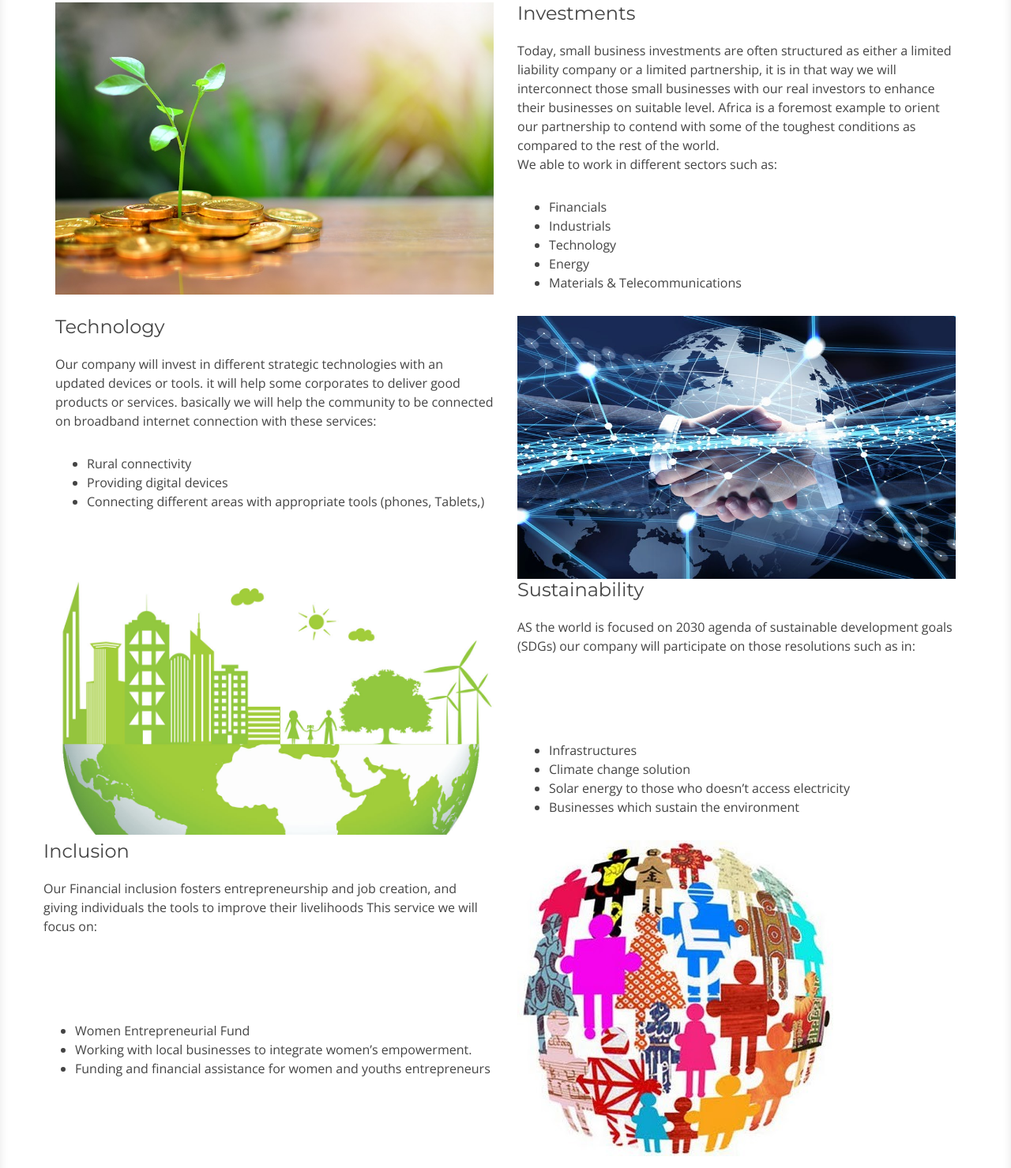
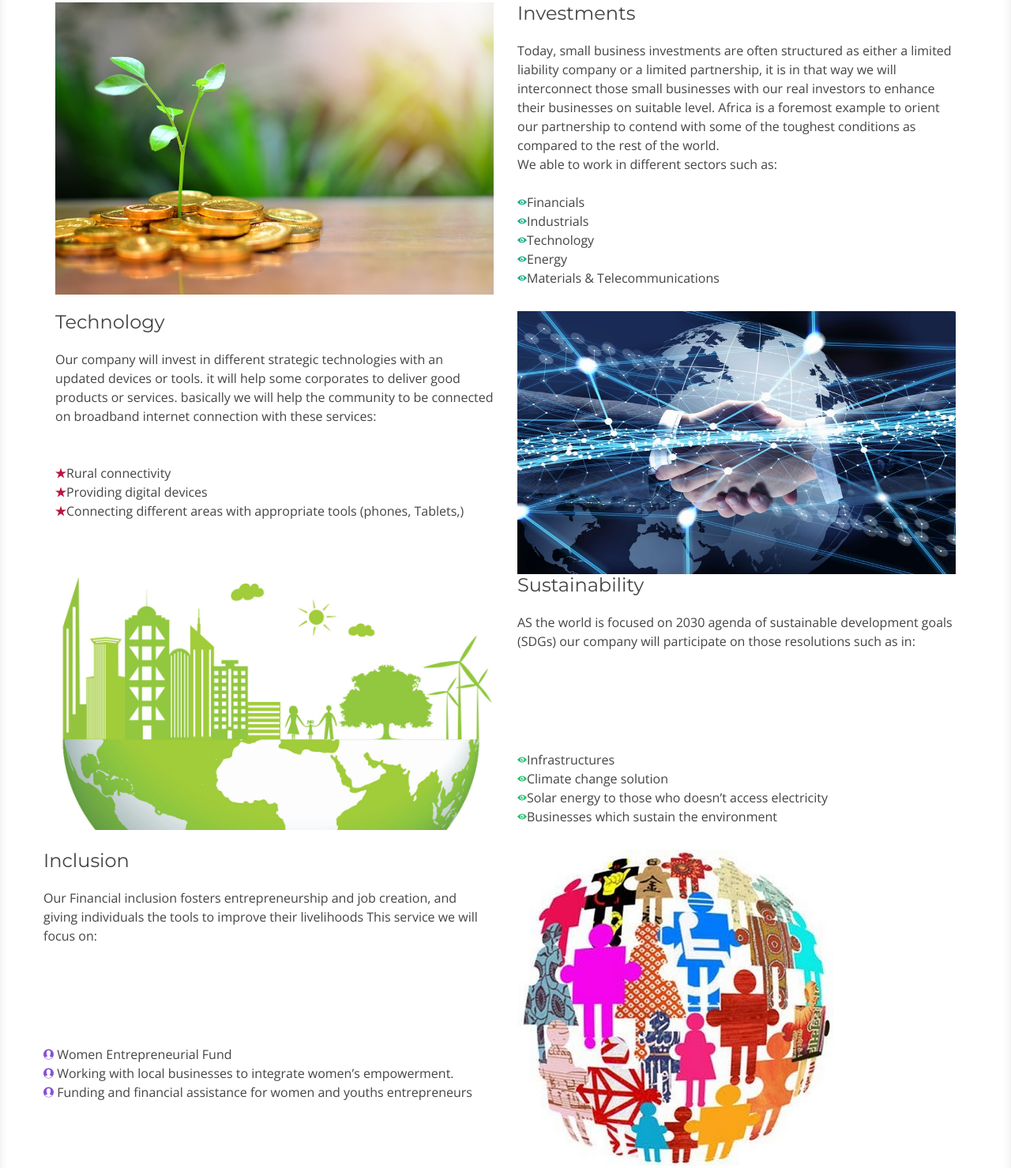
Before and after one commit to nccharles/inclusion, a plain HTML site: page index.html in a window 1280 px wide. Shown: the part 758-2237 px from the top of the page at 79% size. Drawn offline with nearby package versions, Linux system fonts and the light colour scheme; files whose address does not match are found by name.

Commit message:
new demo

```diff
--- a/css/style.css
+++ b/css/style.css
@@ -1436,7 +1436,7 @@ h6 {
 @media (max-width: 991px) {
   #header {
     height: 80px;
-    padding: 10px 0;
+    padding: 10px;
   }
 
   #header .logo h1 {
--- a/index.html
+++ b/index.html
@@ -66,7 +66,8 @@
       </div>
 
       <div class="intro-info wow fadeInLeft">
-        <h2>We're the<br><span><i class="ion-ios-heart-outline" style="color: rgba(183, 21, 64,1.0);"></i>heart</span><br>of all investments!</h2>
+        <h2>We're the<br><span><i class="ion-ios-heart-outline"
+              style="color: rgba(183, 21, 64,1.0);"></i>heart</span><br>of all investments!</h2>
         <div>
           <a href="#services" class="btn-get-started scrollto">Our services</a>
           <a href="#about" class="btn-services scrollto">About us</a>
@@ -99,14 +100,12 @@
                 limited partnership, it is in that way we will interconnect those small businesses with our real
                 investors to enhance their businesses on suitable level. Africa is a foremost example to orient our
                 partnership to contend with some of the toughest conditions as compared to the rest of the world.<br />
-                We able to work in different sectors such as:
-                <ul>
-                  <li>Financials</li>
-                  <li>Industrials</li>
-                  <li>Technology</li>
-                  <li>Energy</li>
-                  <li>Materials & Telecommunications</li>
-                </ul>
+                We able to work in different sectors such as:<br /><br />
+                <i class="ion-ios-eye" style="color: rgba(16, 172, 132,1.0);"></i>Financials<br />
+                <i class="ion-ios-eye" style="color: rgba(16, 172, 132,1.0);"></i>Industrials<br />
+                <i class="ion-ios-eye" style="color: rgba(16, 172, 132,1.0);"></i>Technology<br />
+                <i class="ion-ios-eye" style="color: rgba(16, 172, 132,1.0);"></i>Energy<br />
+                <i class="ion-ios-eye" style="color: rgba(16, 172, 132,1.0);"></i>Materials & Telecommunications
               </p>
 
             </div>
@@ -122,11 +121,10 @@
               <p>
                 Our company will invest in different strategic technologies with an updated devices or tools. it will
                 help some corporates to deliver good products or services. basically we will help the community to be
-                connected on broadband internet connection with these services:
-                <ul>
-                  <li>Rural connectivity</li>
-                  <li>Providing digital devices </li>
-                  <li>Connecting different areas with appropriate tools (phones, Tablets,)</li>
+                connected on broadband internet connection with these services:<br /><br /><br />
+                <i class="ion-ios-star" style="color: rgba(183, 21, 64,1.0);"></i>Rural connectivity<br />
+                  <i class="ion-ios-star" style="color: rgba(183, 21, 64,1.0);"></i>Providing digital devices <br />
+                  <i class="ion-ios-star" style="color: rgba(183, 21, 64,1.0);"></i>Connecting different areas with appropriate tools (phones, Tablets,)
                 </ul>
               </p>
             </div>
@@ -147,12 +145,11 @@
               <br />
               <br />
               <p>
-                <ul>
-                  <li>Infrastructures</li>
-                  <li>Climate change solution</li>
-                  <li>Solar energy to those who doesn’t access electricity</li>
-                  <li>Businesses which sustain the environment</li>
-                </ul>
+                  <br /><br />
+                  <i class="ion-ios-eye" style="color: rgba(32, 191, 107,1.0);"></i>Infrastructures<br />
+                  <i class="ion-ios-eye" style="color: rgba(32, 191, 107,1.0);"></i>Climate change solution<br />
+                  <i class="ion-ios-eye" style="color: rgba(32, 191, 107,1.0);"></i>Solar energy to those who doesn’t access electricity<br />
+                  <i class="ion-ios-eye" style="color: rgba(32, 191, 107,1.0);"></i>Businesses which sustain the environment
               </p>
             </div>
             <div class="row about-extra">
@@ -170,12 +167,11 @@
                 <br />
                 <br />
                 <p>
-                  <ul>
-                    <li>Women Entrepreneurial Fund</li>
-                    <li>Working with local businesses to integrate women’s empowerment.</li>
-                    <li>Funding and financial assistance for women and youths entrepreneurs</li>
-                  </ul>
-                </p>
+                    <br /><br />
+                    <i class="ion-ios-contact" style="color: rgba(136, 84, 208,1.0);"></i> Women Entrepreneurial Fund<br />
+                    <i class="ion-ios-contact" style="color: rgba(136, 84, 208,1.0);"></i> Working with local businesses to integrate women’s empowerment.<br />
+                    <i class="ion-ios-contact" style="color: rgba(136, 84, 208,1.0);"></i> Funding and financial assistance for women and youths entrepreneurs<br />
+                  </p>
               </div>
             </div>
           </div>
@@ -245,10 +241,10 @@
               <h4 class="title"><a href="">Core Values </a></h4>
               <p class="description">
                 <strong>Integrity<br />
-                Reliability<br />
-                Innovation<br />
-                Optimism
-              </strong>
+                  Reliability<br />
+                  Innovation<br />
+                  Optimism
+                </strong>
               </p>
             </div>
           </div>
```
Also changed, not shown: img/topicon.png.
